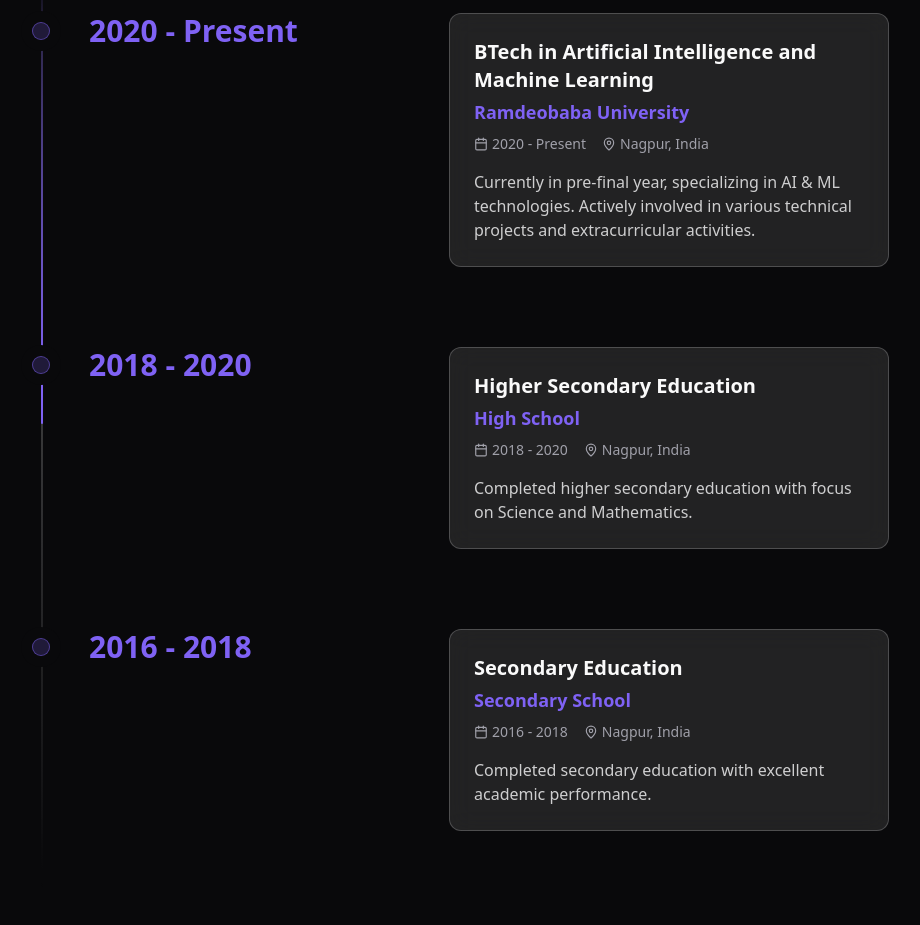
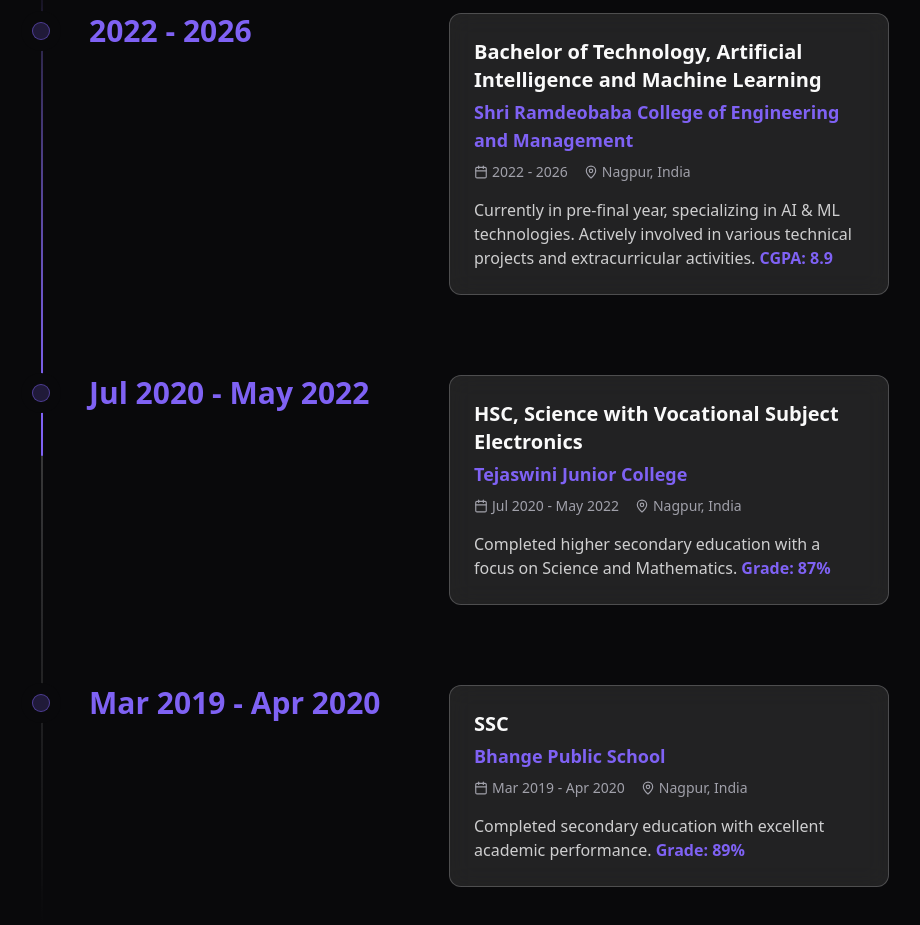
Before and after one commit to aniketraut16/portfolio-website, a Next.js app: page / in a window 1280 px wide. Shown: the part 2340-3265 px from the top of the page, without its empty margins (183-1103 px from the left). Built offline with nearby package versions, Linux system fonts and the light colour scheme.

Commit message:
feat: update Education section with revised timelines, detailed degree names, and added academic performance metrics

```diff
--- a/src/components/sections/Education.tsx
+++ b/src/components/sections/Education.tsx
@@ -31,16 +31,16 @@
 
     const educationData: TimelineEntry[] = [
         {
-            title: "2020 - Present",
+            title: "2022 - 2026",
             content: (
                 <div className="glass p-6 rounded-xl hover:shadow-[0_0_15px_rgba(var(--primary)/30)] transition-all">
-                    <h3 className="text-xl font-bold mb-1">BTech in Artificial Intelligence and Machine Learning</h3>
-                    <h4 className="text-lg font-semibold text-primary mb-2">Ramdeobaba University</h4>
+                    <h3 className="text-xl font-bold mb-1">Bachelor of Technology, Artificial Intelligence and Machine Learning</h3>
+                    <h4 className="text-lg font-semibold text-primary mb-2">Shri Ramdeobaba College of Engineering and Management</h4>
 
                     <div className="flex flex-wrap gap-4 mb-4 text-sm text-muted-foreground">
                         <div className="flex items-center gap-1">
                             <Calendar size={14} />
-                            <span>2020 - Present</span>
+                            <span>2022 - 2026</span>
                         </div>
                         <div className="flex items-center gap-1">
                             <MapPin size={14} />
@@ -49,22 +49,22 @@
                     </div>
 
                     <p className="text-foreground/80">
-                        Currently in pre-final year, specializing in AI & ML technologies. Actively involved in various technical projects and extracurricular activities.
+                        Currently in pre-final year, specializing in AI & ML technologies. Actively involved in various technical projects and extracurricular activities. <span className="font-bold text-primary">CGPA: 8.9</span>
                     </p>
                 </div>
             )
         },
         {
-            title: "2018 - 2020",
+            title: "Jul 2020 - May 2022",
             content: (
                 <div className="glass p-6 rounded-xl hover:shadow-[0_0_15px_rgba(var(--primary)/30)] transition-all">
-                    <h3 className="text-xl font-bold mb-1">Higher Secondary Education</h3>
-                    <h4 className="text-lg font-semibold text-primary mb-2">High School</h4>
+                    <h3 className="text-xl font-bold mb-1">HSC, Science with Vocational Subject Electronics</h3>
+                    <h4 className="text-lg font-semibold text-primary mb-2">Tejaswini Junior College</h4>
 
                     <div className="flex flex-wrap gap-4 mb-4 text-sm text-muted-foreground">
                         <div className="flex items-center gap-1">
                             <Calendar size={14} />
-                            <span>2018 - 2020</span>
+                            <span>Jul 2020 - May 2022</span>
                         </div>
                         <div className="flex items-center gap-1">
                             <MapPin size={14} />
@@ -73,22 +73,22 @@
                     </div>
 
                     <p className="text-foreground/80">
-                        Completed higher secondary education with focus on Science and Mathematics.
+                        Completed higher secondary education with a focus on Science and Mathematics. <span className="font-bold text-primary">Grade: 87%</span>
                     </p>
                 </div>
             )
         },
         {
-            title: "2016 - 2018",
+            title: "Mar 2019 - Apr 2020",
             content: (
                 <div className="glass p-6 rounded-xl hover:shadow-[0_0_15px_rgba(var(--primary)/30)] transition-all">
-                    <h3 className="text-xl font-bold mb-1">Secondary Education</h3>
-                    <h4 className="text-lg font-semibold text-primary mb-2">Secondary School</h4>
+                    <h3 className="text-xl font-bold mb-1">SSC</h3>
+                    <h4 className="text-lg font-semibold text-primary mb-2">Bhange Public School</h4>
 
                     <div className="flex flex-wrap gap-4 mb-4 text-sm text-muted-foreground">
                         <div className="flex items-center gap-1">
                             <Calendar size={14} />
-                            <span>2016 - 2018</span>
+                            <span>Mar 2019 - Apr 2020</span>
                         </div>
                         <div className="flex items-center gap-1">
                             <MapPin size={14} />
@@ -97,7 +97,7 @@
                     </div>
 
                     <p className="text-foreground/80">
-                        Completed secondary education with excellent academic performance.
+                        Completed secondary education with excellent academic performance. <span className="font-bold text-primary">Grade: 89%</span>
                     </p>
                 </div>
             )
```
